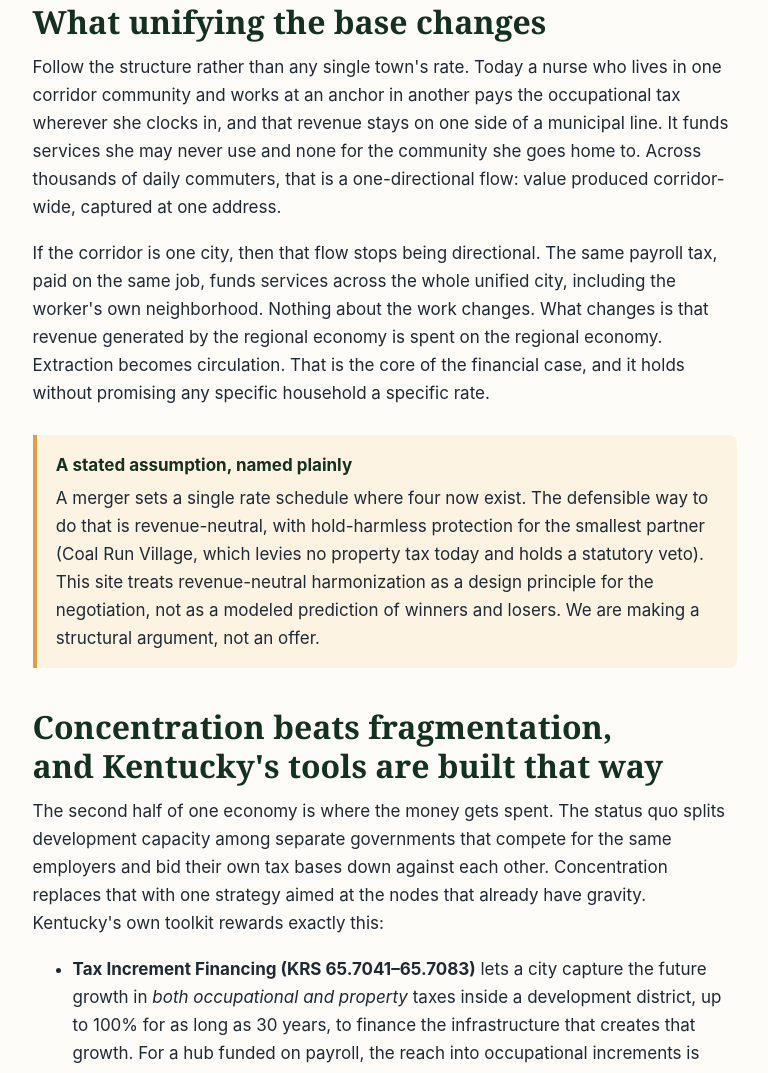
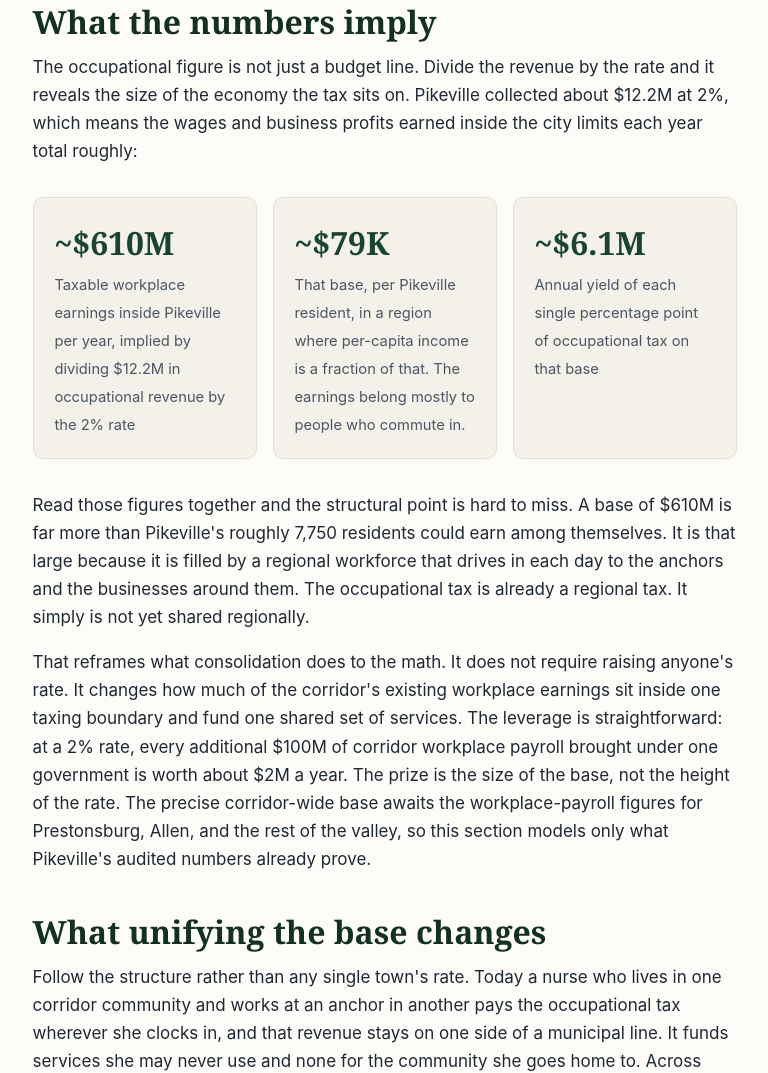
Before and after one commit to paytonmay/annexmerge, an Astro site: page /one-economy in a window 1280 px wide. Shown: the part 1552-2625 px from the top of the page, without its empty margins (65-833 px from the left). Built offline with nearby package versions, Linux system fonts and the light colour scheme; Astro itself is replaced by a stand-in of ours.

Commit message:
Add 'What the numbers imply' section to One Economy
Hard-derived figures only: ~$610M implied taxable workplace base ($12.2M / 2%),
~$79K base per resident showing regional commuter capture, ~$6.1M per point,
and the $2M-per-$100M leverage rule. Full corridor base flagged as pending the
other cities' payroll data.

Co-Authored-By: Claude Fable 5 <noreply@anthropic.com>

```diff
--- a/src/pages/one-economy.astro
+++ b/src/pages/one-economy.astro
@@ -96,6 +96,50 @@ const articleSchema = {
         population is far larger than the resident population, so a city funded
         on payroll captures the whole regional economy while a city funded on
         property captures only its own rooftops.
+      </p>
+
+      <h2>What the numbers imply</h2>
+      <p>
+        The occupational figure is not just a budget line. Divide the revenue
+        by the rate and it reveals the size of the economy the tax sits on.
+        Pikeville collected about $12.2M at 2%, which means the wages and
+        business profits earned inside the city limits each year total roughly:
+      </p>
+
+      <ul class="stats">
+        <li class="stat">
+          <span class="num">~$610M</span>
+          <span class="label">Taxable workplace earnings inside Pikeville per year, implied by dividing $12.2M in occupational revenue by the 2% rate</span>
+        </li>
+        <li class="stat">
+          <span class="num">~$79K</span>
+          <span class="label">That base, per Pikeville resident, in a region where per-capita income is a fraction of that. The earnings belong mostly to people who commute in.</span>
+        </li>
+        <li class="stat">
+          <span class="num">~$6.1M</span>
+          <span class="label">Annual yield of each single percentage point of occupational tax on that base</span>
+        </li>
+      </ul>
+
+      <p>
+        Read those figures together and the structural point is hard to miss.
+        A base of $610M is far more than Pikeville's roughly 7,750 residents
+        could earn among themselves. It is that large because it is filled by a
+        regional workforce that drives in each day to the anchors and the
+        businesses around them. The occupational tax is already a regional tax.
+        It simply is not yet shared regionally.
+      </p>
+      <p>
+        That reframes what consolidation does to the math. It does not require
+        raising anyone's rate. It changes how much of the corridor's existing
+        workplace earnings sit inside one taxing boundary and fund one shared
+        set of services. The leverage is straightforward: at a 2% rate, every
+        additional $100M of corridor workplace payroll brought under one
+        government is worth about $2M a year. The prize is the size of the
+        base, not the height of the rate. The precise corridor-wide base awaits
+        the workplace-payroll figures for Prestonsburg, Allen, and the rest of
+        the valley, so this section models only what Pikeville's audited
+        numbers already prove.
       </p>
 
       <h2>What unifying the base changes</h2>
```
